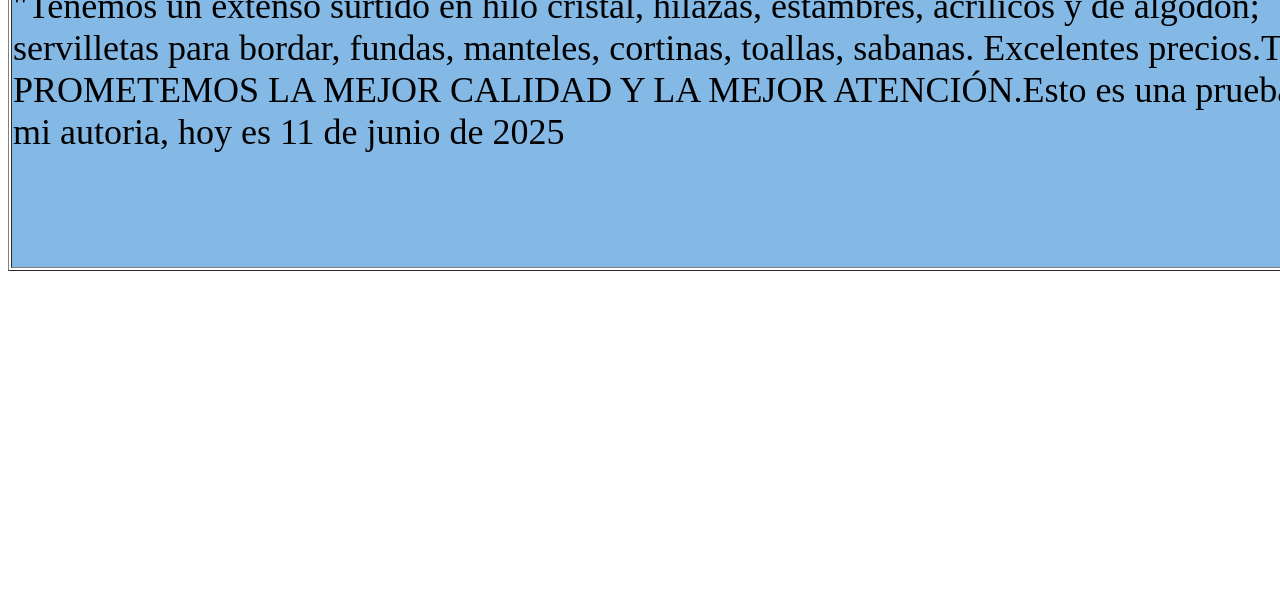
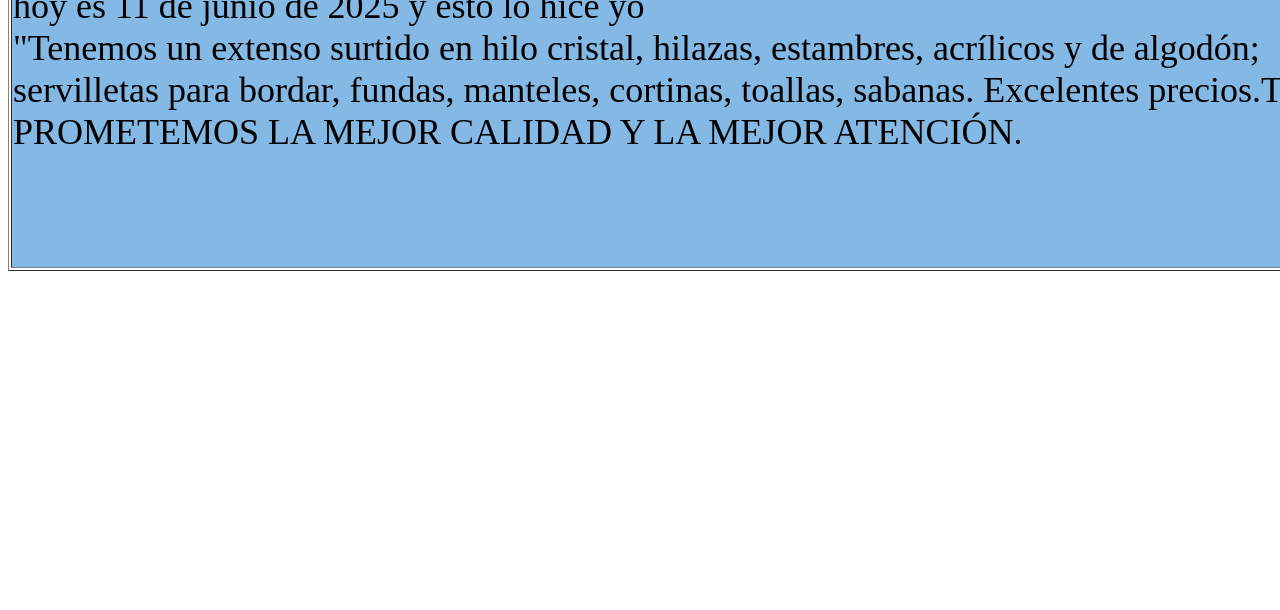
Before and after one commit to eencarnacioned18/Estambres-Amanalco-, a plain HTML site: page mas sobre nosotros.html in a window 1280 px wide. Shown: the part 190-800 px from the top of the page. Drawn offline with Linux system fonts and the light colour scheme.

Commit message:
Update mas sobre nosotros.html

```diff
--- a/mas sobre nosotros.html
+++ b/mas sobre nosotros.html
@@ -20,8 +20,8 @@ body,td,th {
       <td bgcolor="#84B9E5"><div>
         <div role="heading" aria-level="3">SOMOS UN FAMILIA QUE TRABAJA EN ESTO DESDE HACE MUCHO:</div>
         <div jsaction="click:DITn2; focusin:KFJKof; focusout:ipoO4;" jsname="KvlPme"><span role="button" tabindex="0" aria-label="Denunciar descripción"> </span></div>
-      </div>
-      <div>"Tenemos un extenso surtido en hilo cristal, hilazas, estambres, acrílicos y de algodón; servilletas para bordar, fundas, manteles, cortinas, toallas, sabanas. Excelentes precios.TE PROMETEMOS LA MEJOR CALIDAD Y LA MEJOR ATENCIÓN.Esto es una prueba de mi autoria, hoy es 11 de junio de 2025</div>        <pre>&nbsp;</pre></td>
+      </div> hoy es 11 de junio de 2025 y esto lo hice yo</div>
+      <div>"Tenemos un extenso surtido en hilo cristal, hilazas, estambres, acrílicos y de algodón; servilletas para bordar, fundas, manteles, cortinas, toallas, sabanas. Excelentes precios.TE PROMETEMOS LA MEJOR CALIDAD Y LA MEJOR ATENCIÓN.</div>        <pre>&nbsp;</pre></td>
     </tr>
   </tbody>
 </table>
```
